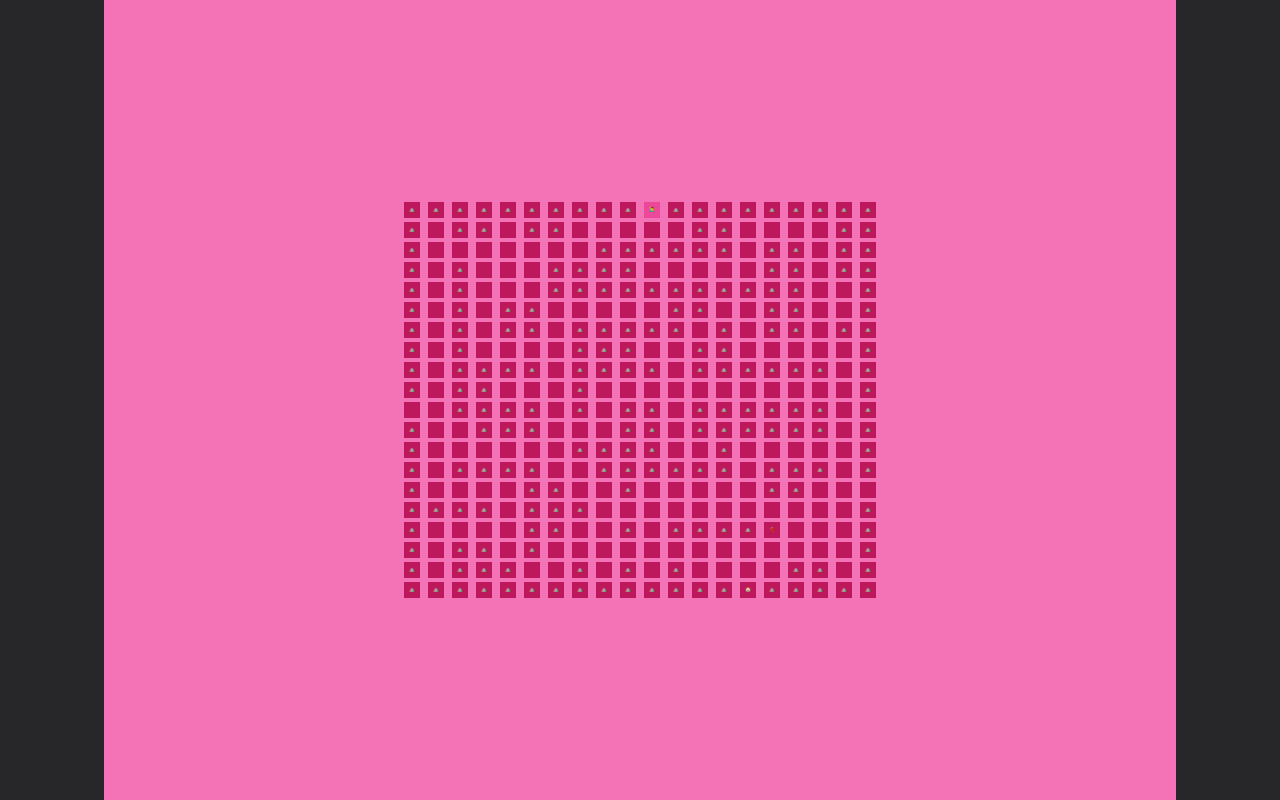
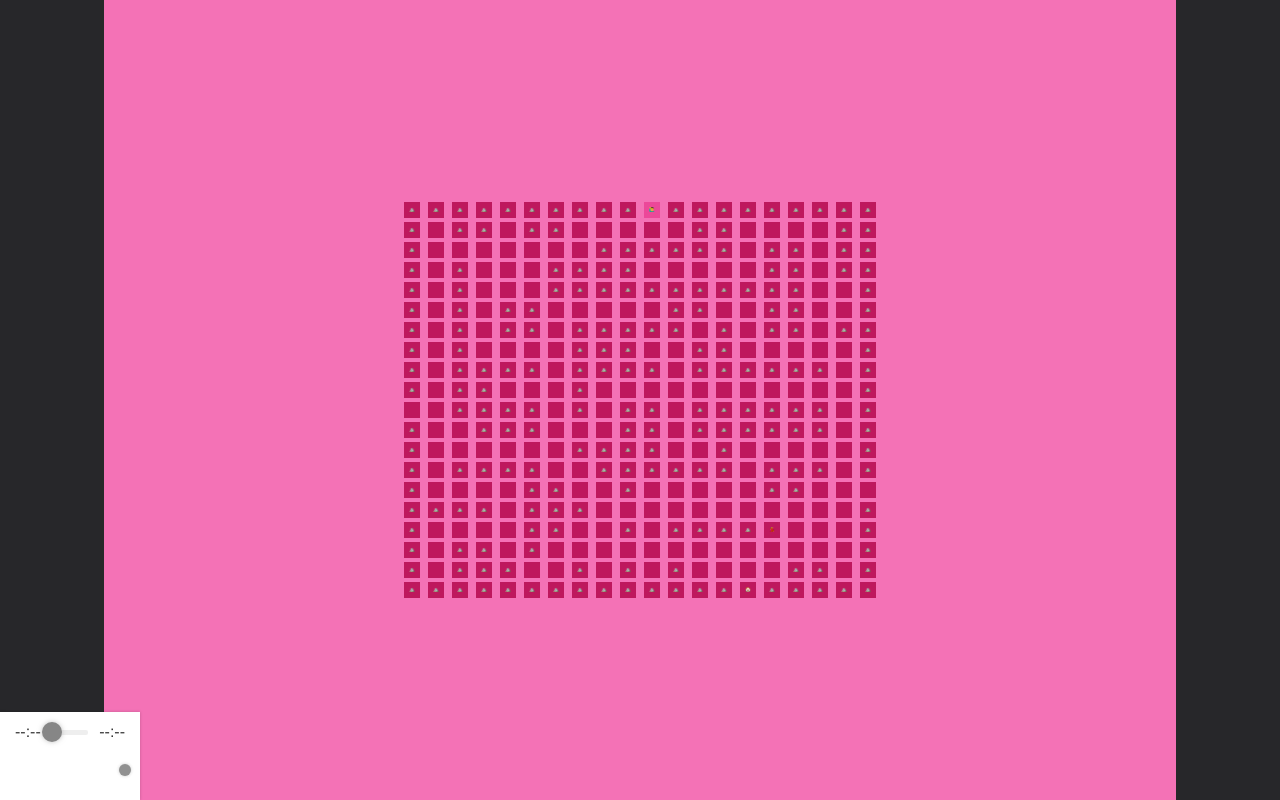
Before and after one commit to yougotwill/barbie, a Next.js app: page / in a window 1280 px wide. Built offline with nearby package versions, Linux system fonts and the light colour scheme; no server answers.

Commit message:
feat: audio

```diff
--- a/src/components/barbie/MazeGrid.tsx
+++ b/src/components/barbie/MazeGrid.tsx
@@ -66,7 +66,10 @@ export function MazeGrid() {
   });
 
   return (
-    <div className={cn('h-100 w-100 mx-auto flex items-center justify-center')}>
+    <div className={cn('flex flex-col items-center justify-center')}>
+      <div
+        className={cn('h-100 w-100 mx-auto flex items-center justify-center')}
+      >
         {myMaze.maze.map((row, x) => {
           return (
             <div key={`row-${x}`}>
@@ -77,5 +80,13 @@ export function MazeGrid() {
           );
         })}
       </div>
+      <div className={cn('absolute bottom-0 left-0')}>
+        <AudioPlayer
+          showJumpControls={false}
+          showFilledProgress={false}
+          src="./assets/barbie.mp3"
+        />
+      </div>
+    </div>
   );
 }
```
Lines whose indentation alone changed are shown as unchanged.
